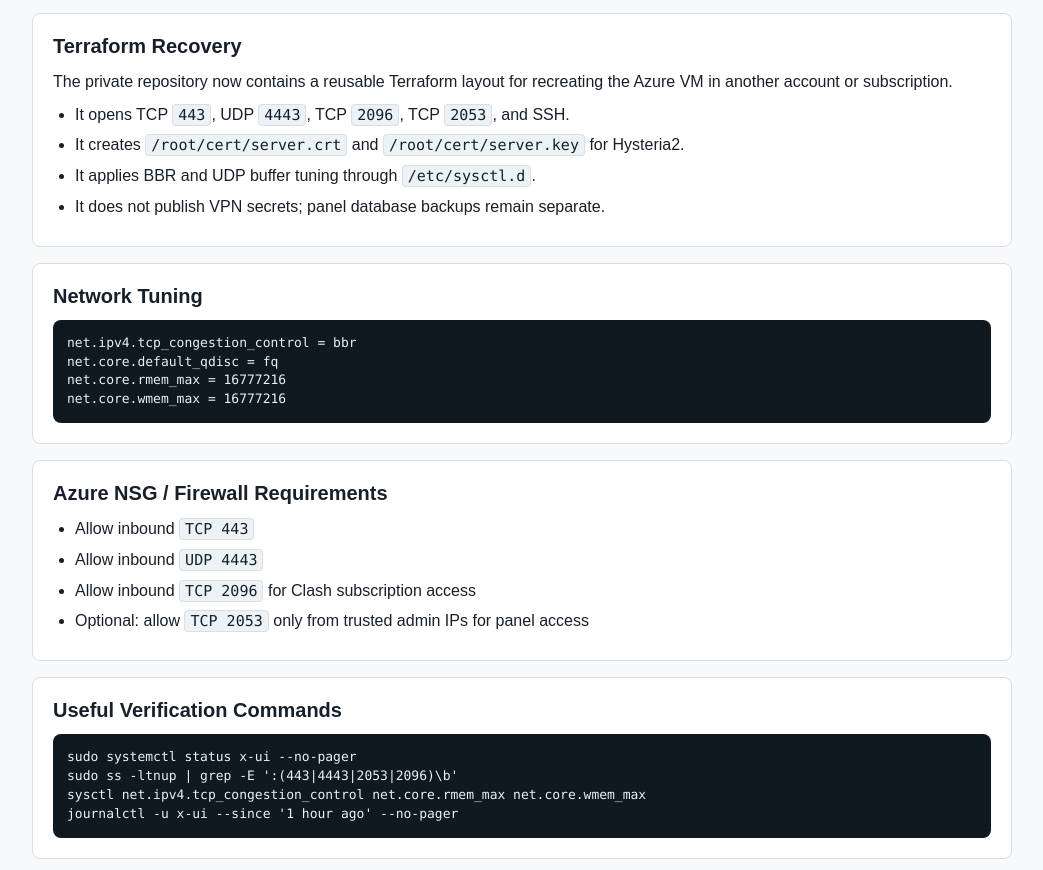
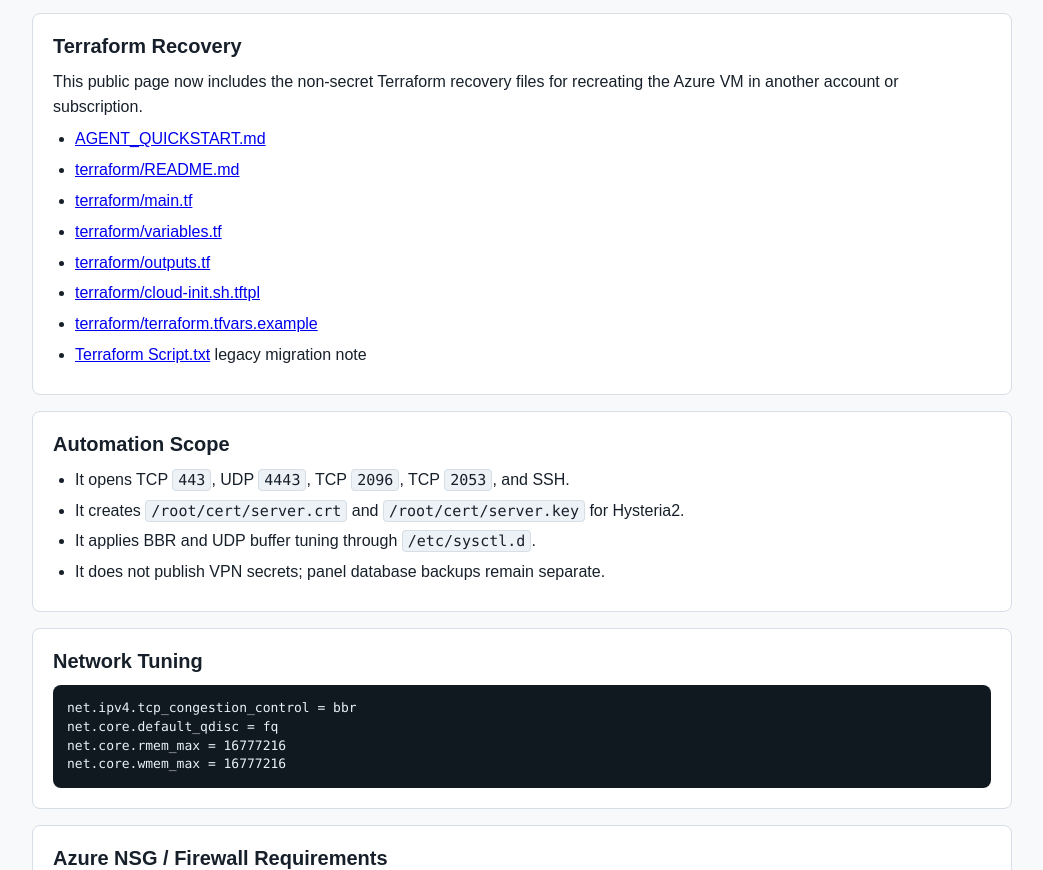
Before and after one commit to BZ06161130/azure-public, a plain HTML site: page index.html in a window 1280 px wide. Shown: the part 1131-2001 px from the top of the page, without its empty margins (118-1161 px from the left). Drawn offline with Linux system fonts and the light colour scheme.

Commit message:
Publish Terraform recovery guide

```diff
--- a/index.html
+++ b/index.html
@@ -172,7 +172,21 @@
 
     <section>
       <h2>Terraform Recovery</h2>
-      <p>The private repository now contains a reusable Terraform layout for recreating the Azure VM in another account or subscription.</p>
+      <p>This public page now includes the non-secret Terraform recovery files for recreating the Azure VM in another account or subscription.</p>
+      <ul>
+        <li><a href="AGENT_QUICKSTART.md">AGENT_QUICKSTART.md</a></li>
+        <li><a href="terraform/README.md">terraform/README.md</a></li>
+        <li><a href="terraform/main.tf">terraform/main.tf</a></li>
+        <li><a href="terraform/variables.tf">terraform/variables.tf</a></li>
+        <li><a href="terraform/outputs.tf">terraform/outputs.tf</a></li>
+        <li><a href="terraform/cloud-init.sh.tftpl">terraform/cloud-init.sh.tftpl</a></li>
+        <li><a href="terraform/terraform.tfvars.example">terraform/terraform.tfvars.example</a></li>
+        <li><a href="Terraform%20Script.txt">Terraform Script.txt</a> legacy migration note</li>
+      </ul>
+    </section>
+
+    <section>
+      <h2>Automation Scope</h2>
       <ul>
         <li>It opens TCP <code>443</code>, UDP <code>4443</code>, TCP <code>2096</code>, TCP <code>2053</code>, and SSH.</li>
         <li>It creates <code>/root/cert/server.crt</code> and <code>/root/cert/server.key</code> for Hysteria2.</li>
```
Also changed, not shown: Terraform Script.txt (added), 8 other files.
